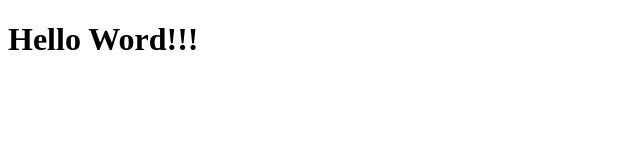
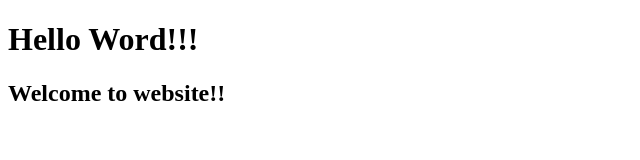
Before and after one commit to KesiniTha/Website-Project_01, a plain HTML site: page index.html in a window 1280 px wide. Shown: the whole page, without its empty margins (0-640 px from the left). Drawn offline with Linux system fonts and the light colour scheme.

Commit message:
Add welcome website

```diff
--- a/index.html
+++ b/index.html
@@ -4,6 +4,8 @@
         <title>Home</title>
     </head>
     <body>
+
         <h1>Hello Word!!!</h1>
+        <h2>Welcome to website!!</h2>
     </body>
 </html>
```
